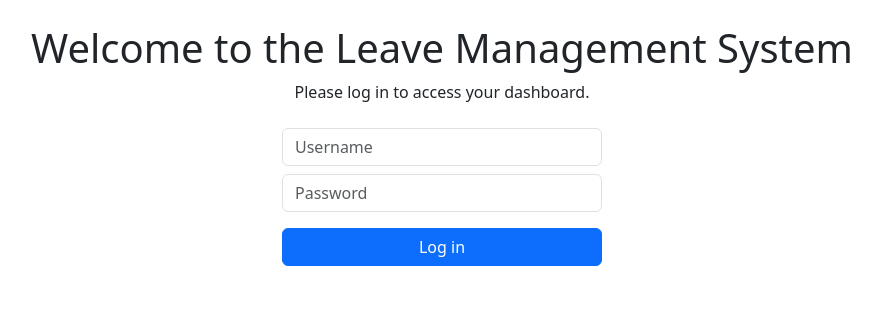
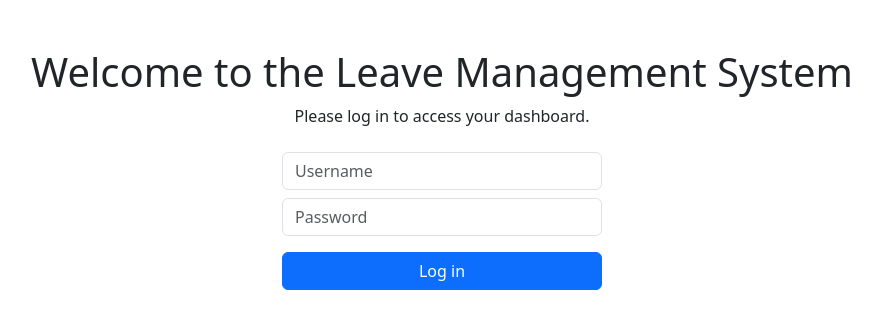
Before and after one commit to opilun/leavemng, a Django app: page / in a window 1280 px wide. Shown: the top 329 px of the page, without its empty margins (198-1079 px from the left). Run offline with Django 5.2, Linux system fonts and the light colour scheme.

Commit message:
before edit login.html

```diff
--- a/templates/accounts/login.html
+++ b/templates/accounts/login.html
@@ -10,9 +10,8 @@
     </head>
 
     <body>
-        <div class="container text-center mt-4">
+            <div class="container text-center mt-5">
                 <h1>Welcome to the Leave Management System</h1>
-            <!-- <p>Please <a href="{% url 'login' %}">log in</a> to access your dashboard.</p> -->
                 <p class="fw-lighter">Please log in to access your dashboard.</p>
 
             </div>
```
Also changed, not shown: db.sqlite3. Lines whose indentation alone changed are shown as unchanged.
